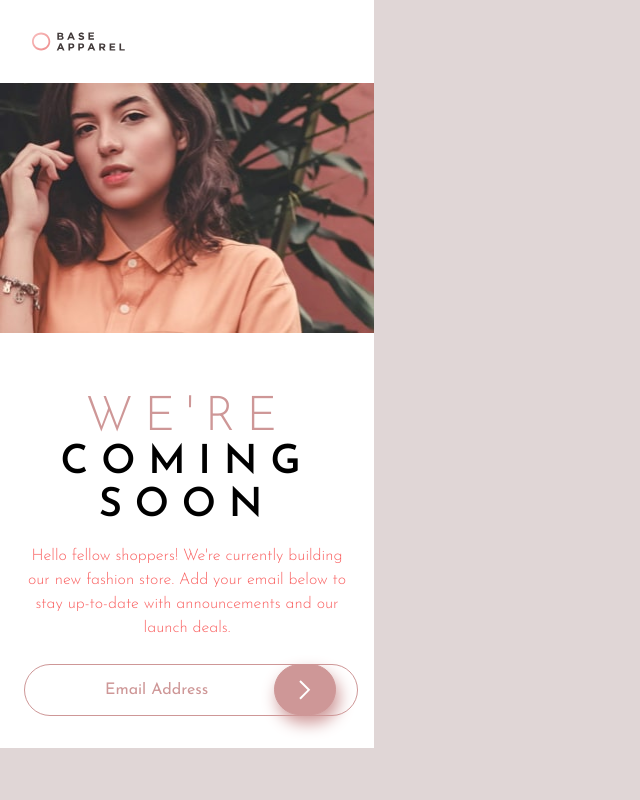
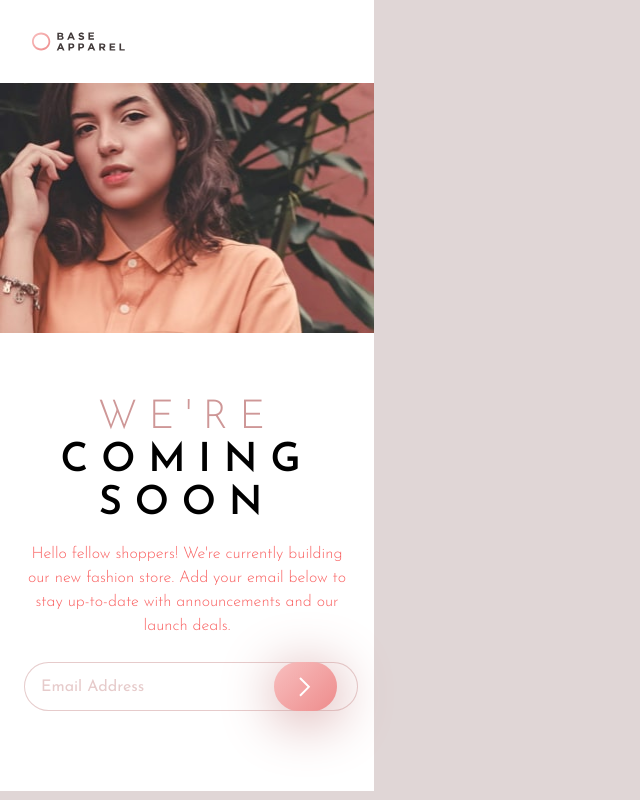
Before and after one commit to sclingan/base-apparel, a React (Vite) app: page / in a window 1280 px wide. Shown: the whole page, without its empty margins (0-640 px from the left). Built offline with nearby package versions, Linux system fonts and the light colour scheme.

Commit message:
Fixing submit button color and position

```diff
--- a/src/App.css
+++ b/src/App.css
@@ -54,9 +54,7 @@ p, h1, h2, h3, h4, h5, h6 {
 }
 
 /* TODO:
-   fix icon size
    fix placeholder text
-   fix gradient on button
    check for accessibility
 */
 
@@ -73,6 +71,7 @@ body {
   background-color: hsl(0, 0%, 100%);
   max-width: 374px;
   text-align: center;
+  padding-bottom: 3rem;
 }
 
 header {
@@ -99,7 +98,7 @@ h1 {
 span {
   color: var(--desat-red);
   font-weight: var(--fw-300);
-  font-size: 3rem;
+  font-size: 2.5rem;
   letter-spacing: 0.7rem;
 }
 
@@ -113,27 +112,27 @@ form {
 }
 
 input {
-  border: 0.1rem solid var(--desat-red);
+  border: 0.1rem solid hsla(0, 36%, 70%, 0.5);
   border-radius: 2rem;
-  padding: 0.8rem 5rem;
+  padding: 0.7rem 9rem 0.7rem 1rem;
 }
 
 ::placeholder {
   color: var(--desat-red);
   font-weight: var(--fw-400);
+  opacity: 0.5;
 }
 
 .icon {
   position: absolute;
   top: 0;
   left: 15.6rem;
-  /* background-color: linear-gradient(hsl(0, 80%, 86%) hsl(0, 74%, 74%)); */
-  background-color: var(--desat-red);
-  border: 0.1rem solid var(--desat-red);
+  background-image: linear-gradient(135deg,/* hsl(0, 0%, 100%), hsl(0, 100%, 98%),*/ hsl(0, 80%, 86%), hsl(0, 74%, 74%));
+  border: none;
   border-radius: 3rem;
-  padding: 0.9rem 1.5rem;
+  padding: 0.9rem 1.6rem;
   max-width: 20%;
-  box-shadow: 0.2rem 0.5rem 1rem var(--desat-red);
+  box-shadow: 0.1rem 0.5rem 3.5rem var(--desat-red);
   cursor: pointer;
 }
 
--- a/src/App.jsx
+++ b/src/App.jsx
@@ -25,7 +25,7 @@ function App() {
       <form>
         <input type='email' placeholder='Email Address'>
         </input>
-        <button type='submit' className='icon'><img src={icon} alt=""></img></button>
+        <button type='submit' className='icon' aria-describedby='submit email address'><img src={icon} alt=""></img></button>
       </form>
      </main>
     </div>
```
